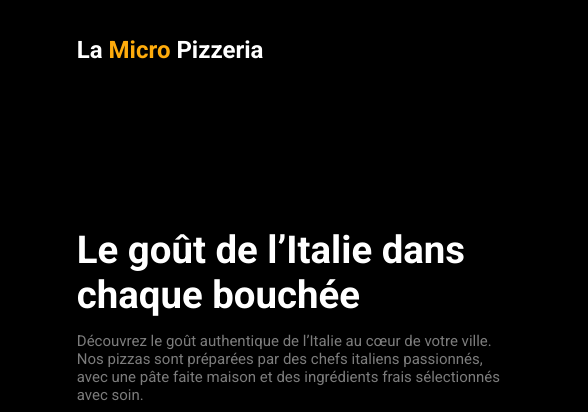
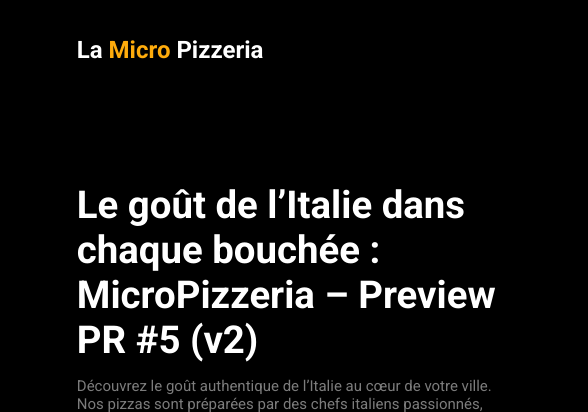
Before and after one commit to sana-Benz/MicroPizzeria, a plain HTML site: page frontend/index.html in a window 1280 px wide. Shown: the top 412 px of the page, 0-588 px from the left. Drawn offline with Linux system fonts and the light colour scheme.

Commit message:
feat(frontend): show preview version in title

```diff
--- a/frontend/index.html
+++ b/frontend/index.html
@@ -26,7 +26,7 @@
 
         <header>
             <div class="left">
-                <h1>Le goût de l’Italie dans chaque bouchée</h1>
+                <h1>Le goût de l’Italie dans chaque bouchée : MicroPizzeria – Preview PR #5 (v2)</h1>
                 <p class="description">
                     Découvrez le goût authentique de l’Italie au cœur de votre ville.
                     Nos pizzas sont préparées par des chefs italiens passionnés, avec une pâte faite maison et des ingrédients frais sélectionnés avec soin.
```
